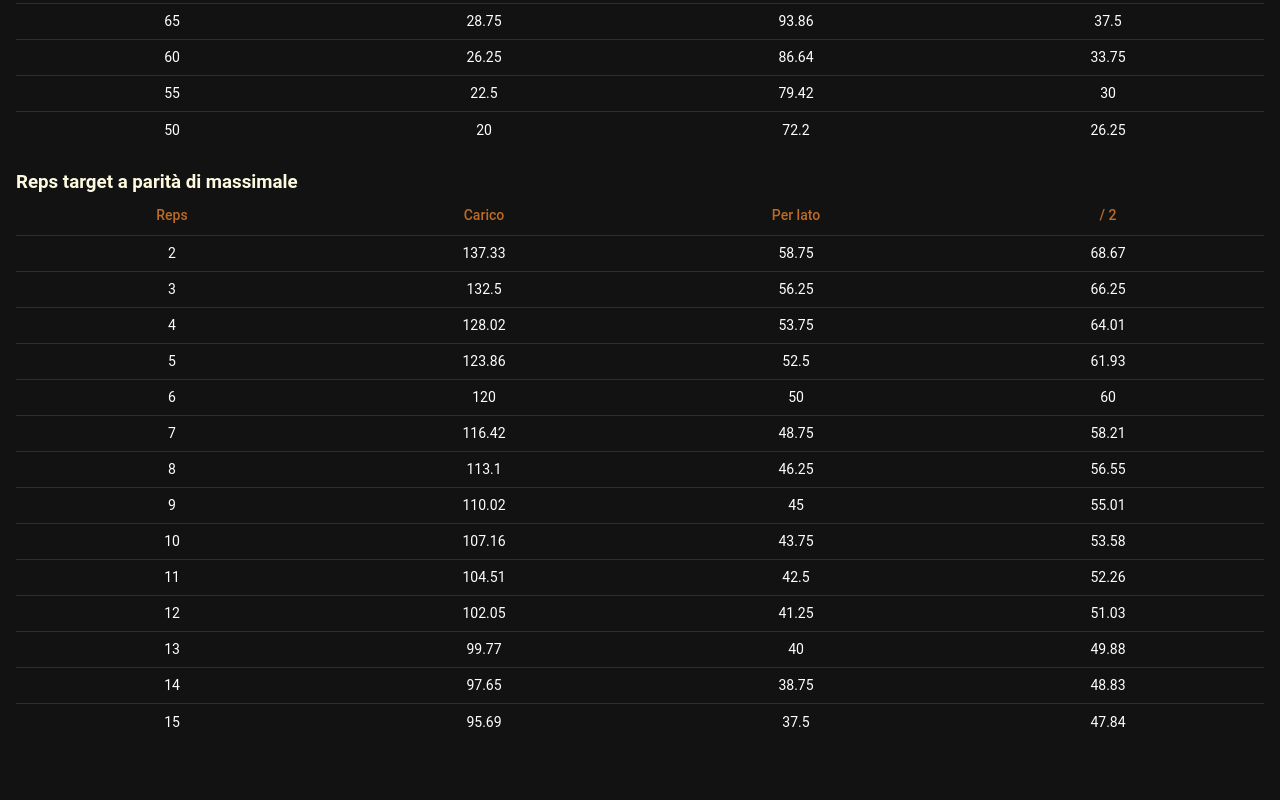
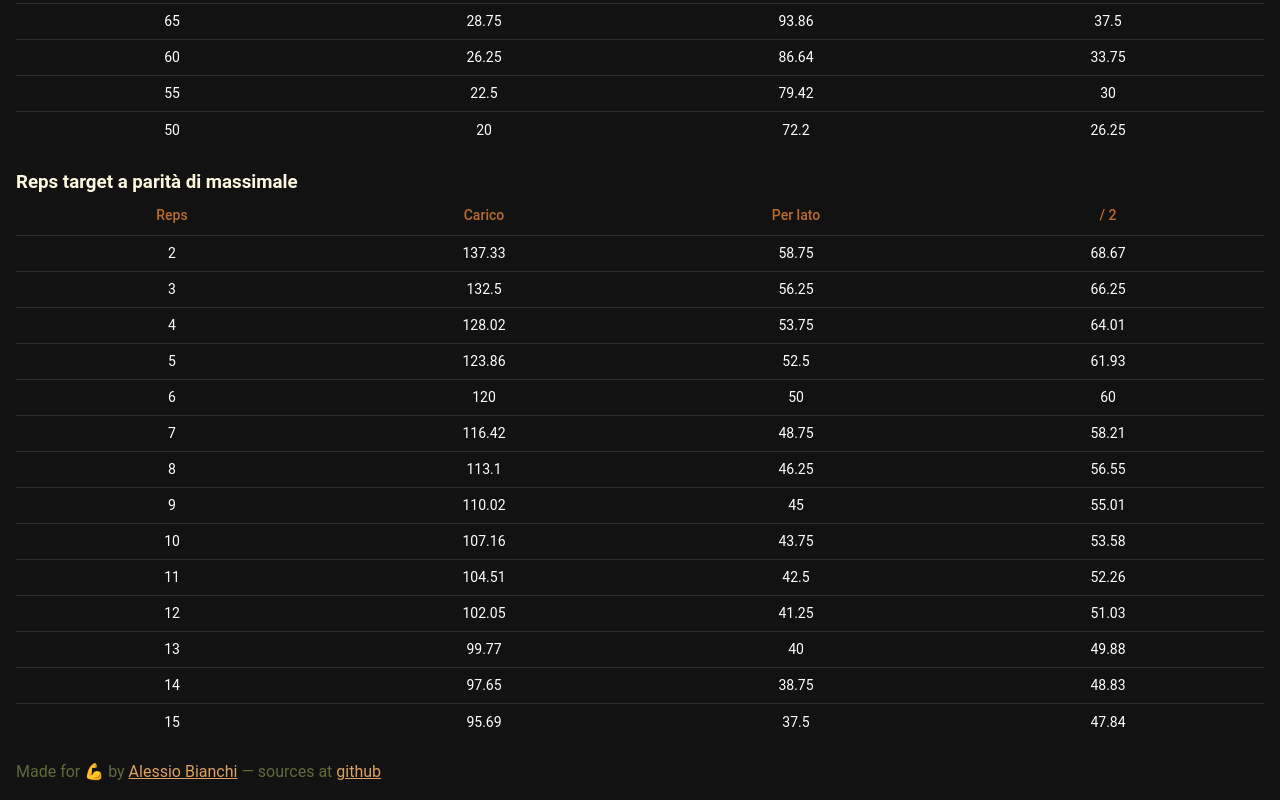
Before and after one commit to venator85/GymTools, a Vue app: page / in a window 1280 px wide. Shown: the part 410-1210 px from the top of the page. Before the commit the page ends 1166 px from the top, so only its background shows below. Built offline with nearby package versions, Linux system fonts and the light colour scheme.

Commit message:
colophon

```diff
--- a/src/App.vue
+++ b/src/App.vue
@@ -67,6 +67,11 @@
         </tr>
       </tbody>
     </v-table>
+
+    <p class="colophon mt-5">
+      Made for 💪 by <a href="https://alessiobianchi.eu">Alessio Bianchi</a> &mdash;
+      sources at <a href="https://github.com/venator85/GymTools">github</a>
+    </p>
   </v-container>
 </template>
 
--- a/src/assets/main.css
+++ b/src/assets/main.css
@@ -22,3 +22,11 @@ h3 {
 .v-table thead {
   color: var(--tigers-eye);
 }
+
+.colophon {
+  color: var(--dark-moss-green);
+}
+
+a {
+  color: var(--earth-yellow);
+}
```
